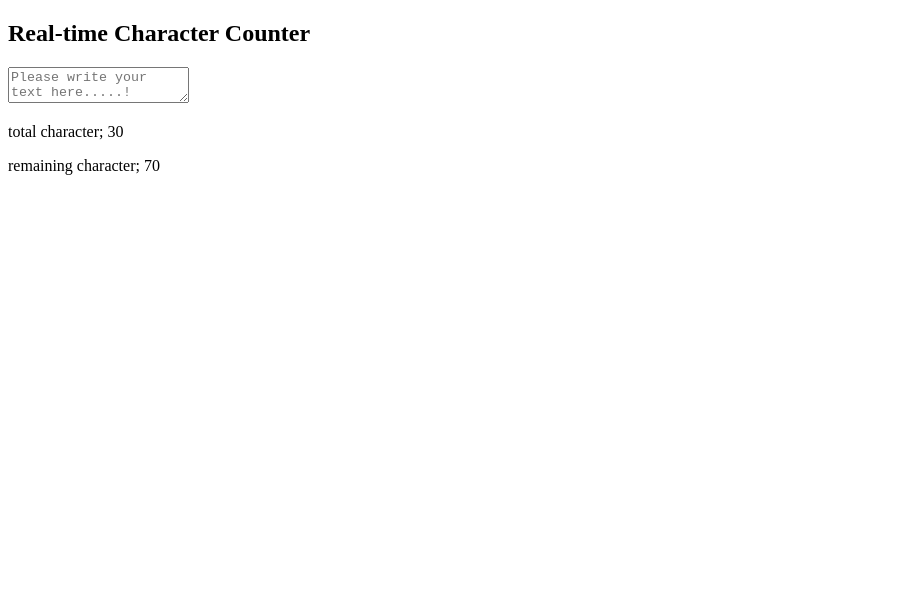
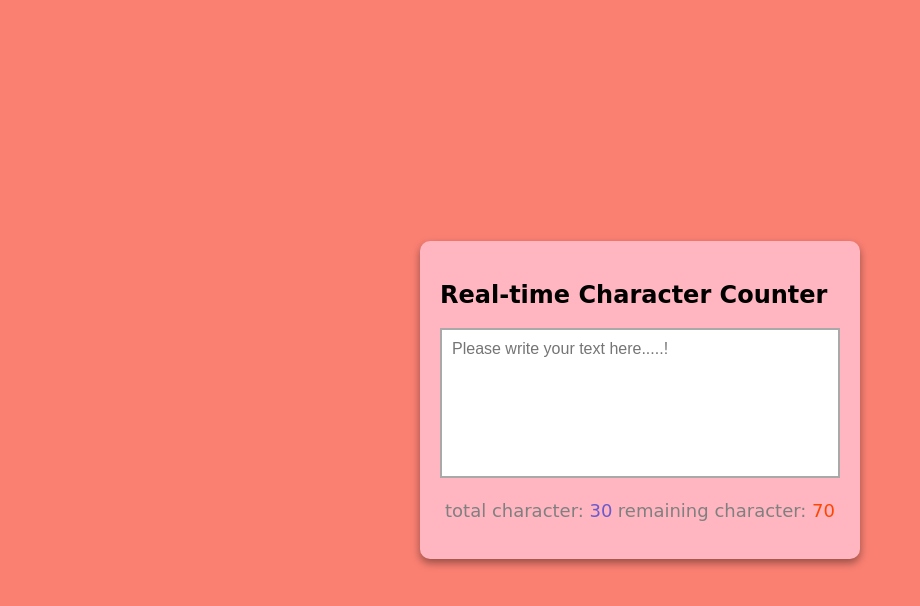
Before and after one commit to konregon/100-Beginner-project, a plain HTML site: page 04. Real-time Character Counter/index.html in a window 1280 px wide. Shown: the whole page, without its empty margins (0-920 px from the left). Drawn offline with Linux system fonts and the light colour scheme.

Commit message:
css of project 04

```diff
--- a/04. Real-time Character Counter/index.html
+++ b/04. Real-time Character Counter/index.html
@@ -13,10 +13,10 @@
         <h2>Real-time Character Counter</h2>
         <textarea id="textarea" class="textarea" placeholder="Please write your text here.....!"  maxlength="100"></textarea>
         <div class="counter-container">
-            <p>total character;
+            <p>total character:
                 <span class="total-counter" id="total-counter">30</span>
             </p>
-            <p>remaining character;
+            <p>remaining character:
                 <span class="remaining-counter" id="remaining-counter">70</span>
             </p>
         </div>
--- a/04. Real-time Character Counter/style.css
+++ b/04. Real-time Character Counter/style.css
@@ -0,0 +1,48 @@
+body{
+    margin: 0;
+    display: flex;
+    justify-content: center;
+    height: 100vh;
+    align-items: center;
+    background-color: salmon;
+    font-family: cursive;
+}
+
+.container{
+    background-color: lightpink;
+    width: 400px;
+    padding: 20px;
+    margin: 5px;
+    border-radius: 10px;
+    box-shadow: 0 4px 8px rgba(0,0,0,0.4);
+}
+
+.textarea{
+    resize: none;
+    width: 100%;
+    height: 150px;
+    font-size: 16px;
+    font-family: sans-serif;
+    padding: 10px;
+    box-sizing: border-box;
+    border: solid 2px darkgray;
+}
+
+.counter-container{
+    display: flex;
+    justify-content: space-between;
+    padding: 0 5px;
+}
+
+.counter-container p{
+    font-size: 18px;
+    color: gray;
+}
+
+.total-counter{
+    color: slateblue;
+}
+
+.remaining-counter{
+    color: orangered;
+}
```
